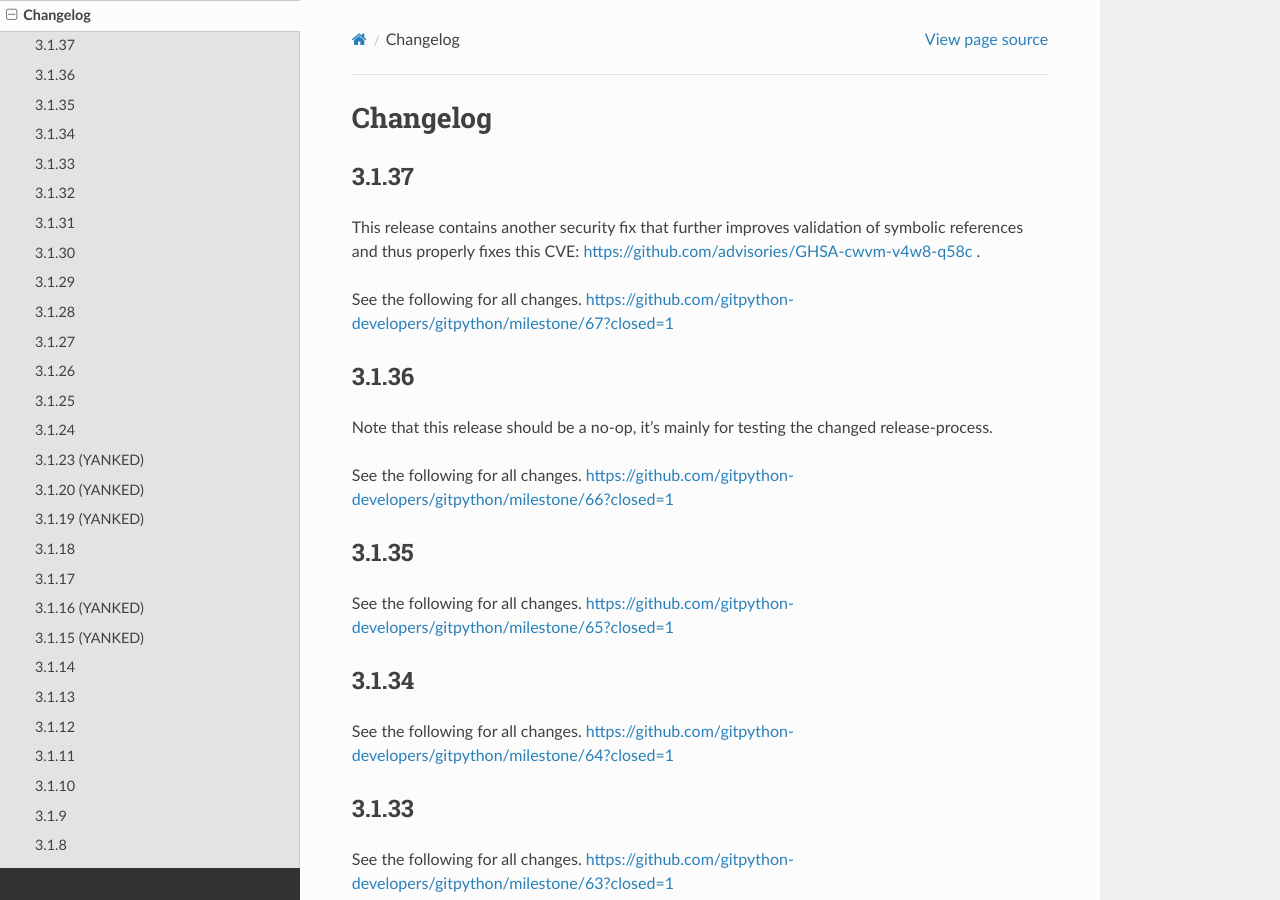
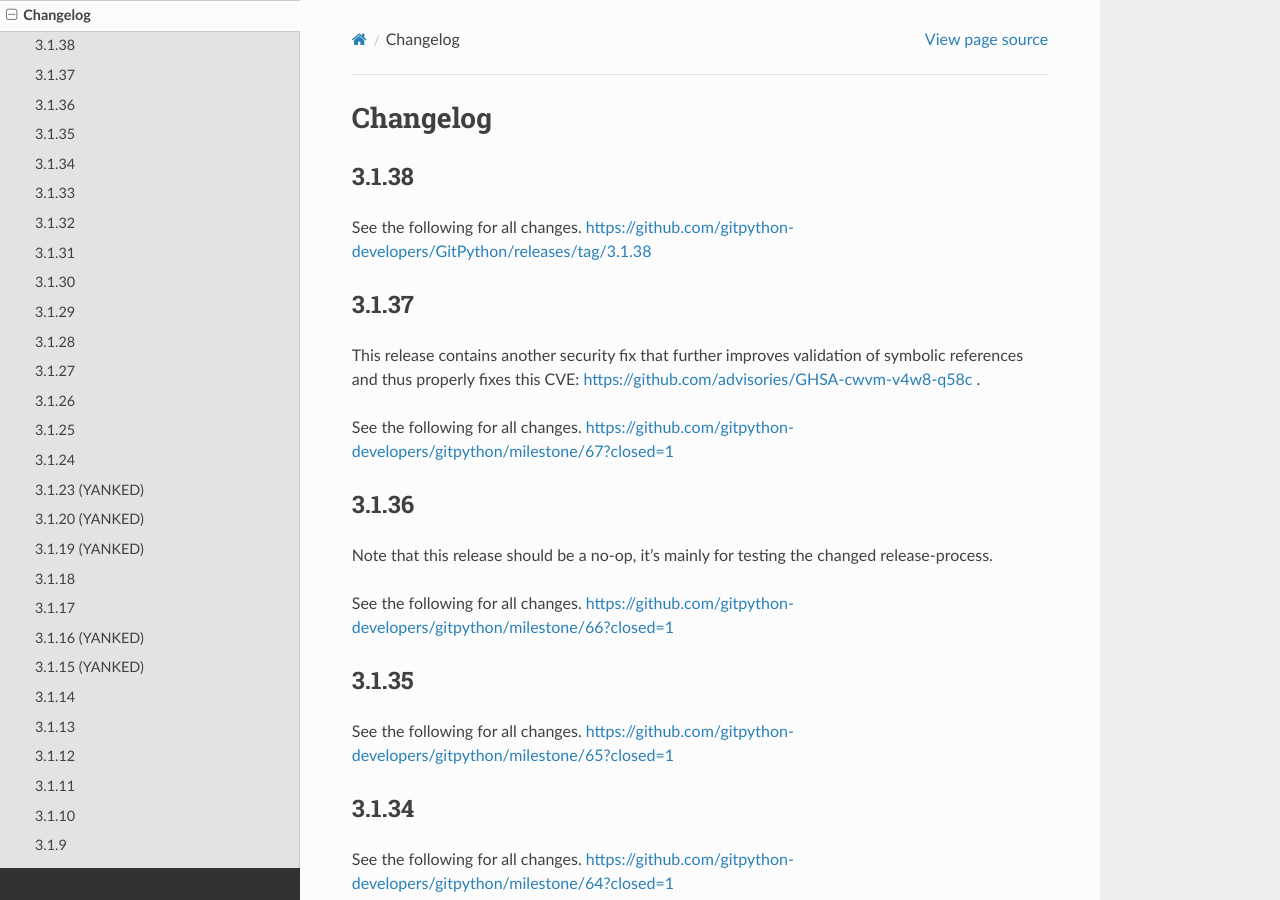
Before and after one commit to gitpython-developers/GitPython, a Sphinx documentation site: the page built from doc/source/changes.rst, in a window 1280 px wide and 900 px high. Built offline with Sphinx 7.4.7 and the Read the Docs theme 2.0.0, drawn with Linux system fonts in a browser that asks for light colours.

Commit message:
prepare next release

```diff
--- a/doc/source/changes.rst
+++ b/doc/source/changes.rst
@@ -1,6 +1,12 @@
 =========
 Changelog
 =========
+
+3.1.38
+======
+
+See the following for all changes.
+https://github.com/gitpython-developers/GitPython/releases/tag/3.1.38
 
 3.1.37
 ======
```
Also changed, not shown: 1 other file.
